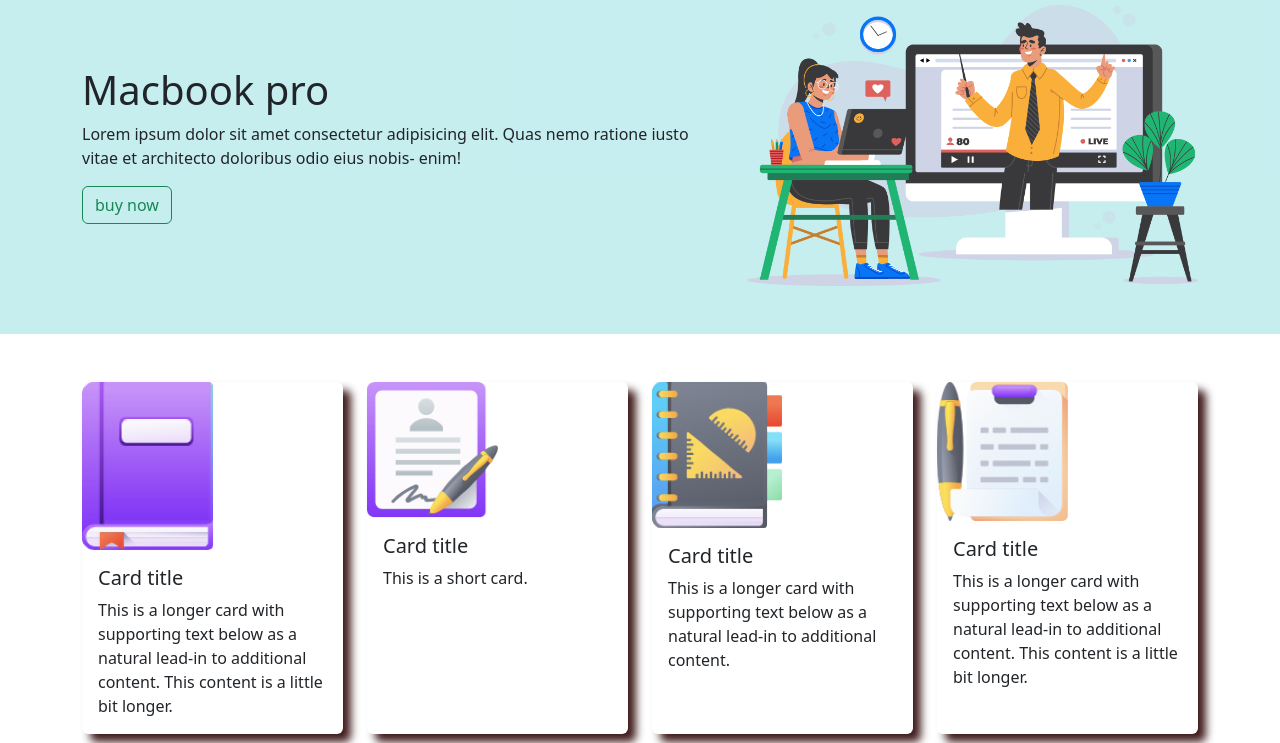
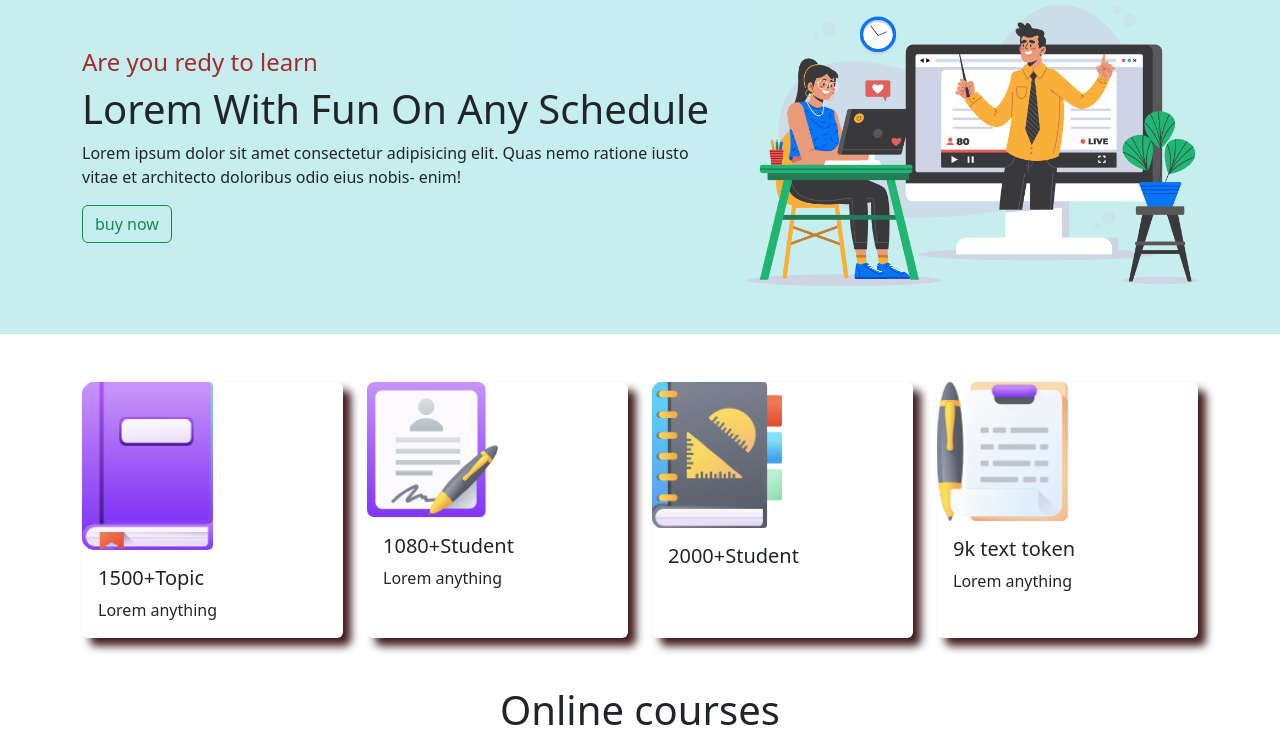
Before and after one commit to santaakter100/E-school, a plain HTML site: page index.html in a window 1280 px wide. Shown: the part 78-821 px from the top of the page. Drawn offline with nearby package versions, Linux system fonts and the light colour scheme.

Commit message:
first commit

```diff
--- a/index.html
+++ b/index.html
@@ -56,7 +56,12 @@
             <div class="carousel-item  active col-md-4">
               <div class="row align-items-center">
                 <div class="col-md-7">
-                  <h1> Macbook pro</h1>
+                 <div class="ami">
+                  <h4 class=" tomi">Are you redy to learn</h4>
+                 </div>
+                 <div>
+                  <h1 class="" >Lorem  With Fun On <span class="s">Any Schedule</span> </h1>
+                 </div>
                   <p>Lorem ipsum dolor sit amet consectetur adipisicing elit. Quas nemo ratione iusto vitae et architecto
                     doloribus odio eius nobis- enim!</p>
                     <button type="button" class="btn btn-outline-success">buy now</button>
@@ -79,8 +84,8 @@
         <div class="card h-100">
           <img src="book.png" class="card-img-center w-50" alt="...">
           <div class="card-body">
-            <h5 class="card-title">Card title</h5>
-            <p class="card-text">This is a longer card with supporting text below as a natural lead-in to additional content. This content is a little bit longer.</p>
+            <h5 class="card-title">1500+Topic</h5>
+            <p class="card-text">Lorem anything</p>
           </div>
         </div>
       </div>
@@ -88,8 +93,8 @@
         <div class="card h-100">
           <img src="Student.png" class="card-img-top w-50" alt="...">
           <div class="card-body">
-            <h5 class="card-title">Card title</h5>
-            <p class="card-text">This is a short card.</p>
+            <h5 class="card-title">1080+Student</h5>
+            <p class="card-text">Lorem anything</p>
           </div>
         </div>
       </div>
@@ -97,8 +102,8 @@
         <div class="card h-100">
           <img src="Students.png" class="card-img-top w-50" alt="...">
           <div class="card-body">
-            <h5 class="card-title">Card title</h5>
-            <p class="card-text">This is a longer card with supporting text below as a natural lead-in to additional content.</p>
+            <h5 class="card-title">2000+Student</h5>
+            <p class="card-text"></p>
           </div>
         </div>
       </div>
@@ -106,8 +111,8 @@
         <div class="card h-100">
           <img src="Test.png" class="card-img-top w-50" alt="...">
           <div class="card-body">
-            <h5 class="card-title">Card title</h5>
-            <p class="card-text">This is a longer card with supporting text below as a natural lead-in to additional content. This content is a little bit longer.</p>
+            <h5 class="card-title">9k text token</h5>
+            <p class="card-text">Lorem anything</p>
           </div>
         </div>
       </div>
--- a/style.css
+++ b/style.css
@@ -18,3 +18,9 @@ width: 20px;
     background-color: rgba(0, 0, 0, 0.83);
     color: aliceblue;
 }
+.tomi{
+    color:brown;
+}
+   .ss{
+    color: cornflowerblue;
+   }
```
